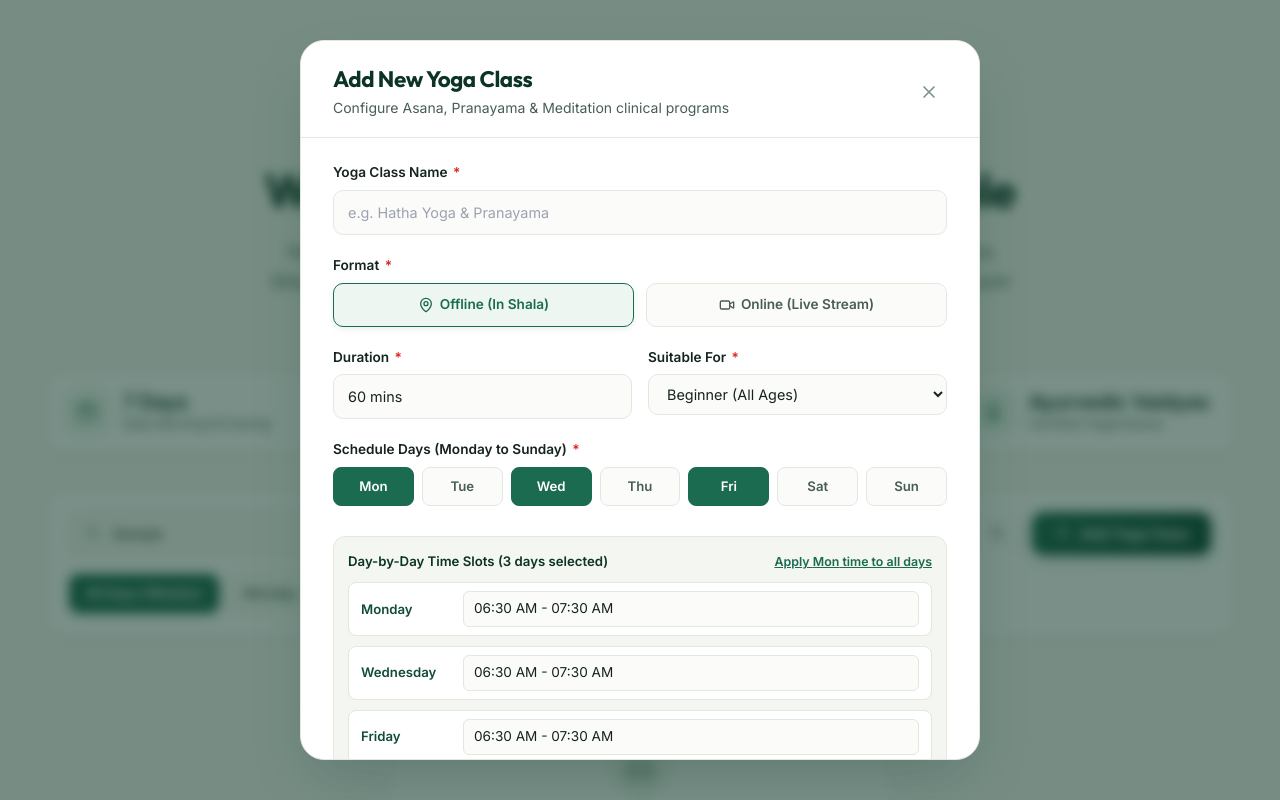
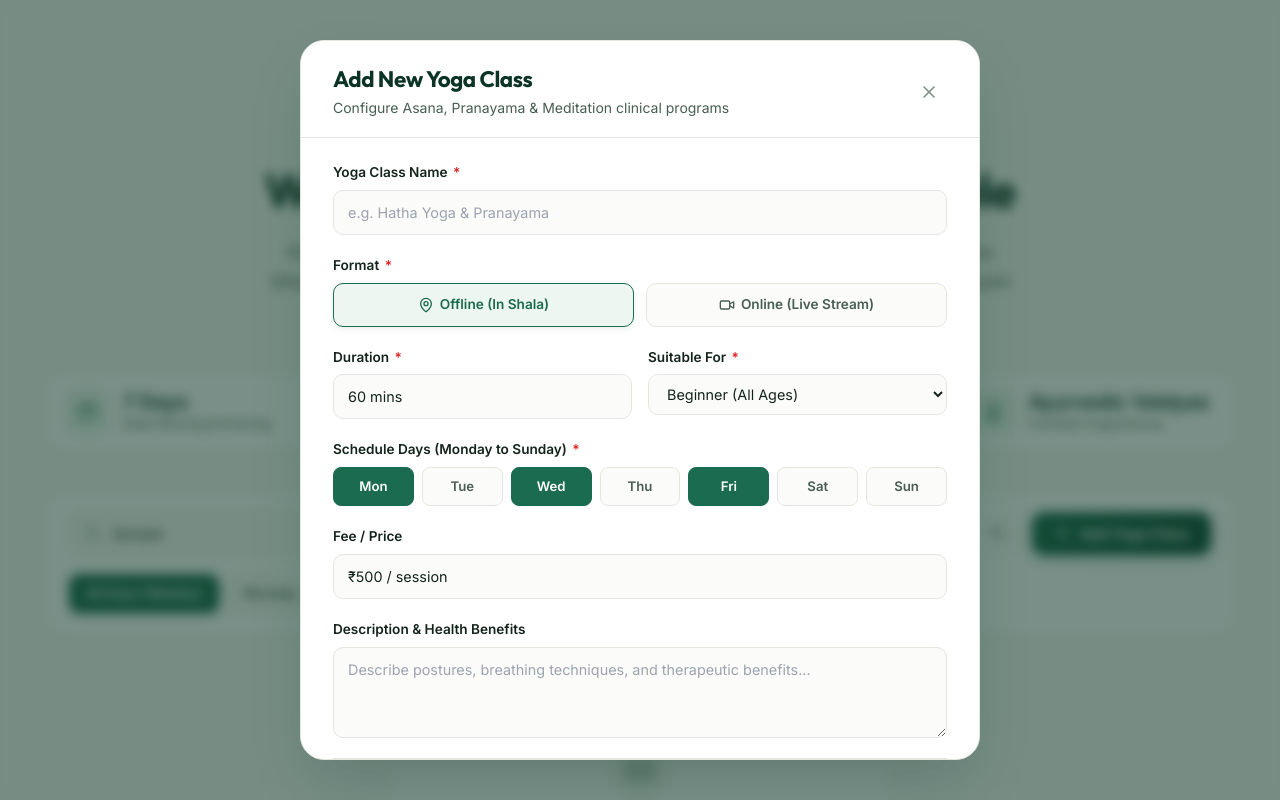
Before and after one commit to fahadmb123/Jeevayurniketan-ayurveda-app, a React (Vite) app in the folder frontend/: page /yoga in a window 1280 px wide. Both pictures are taken after typing "Sample" into the empty fields and a click on the button "Add Yoga Class". Shown: the top 800 px of the page. Built offline with nearby package versions, Linux system fonts and the light colour scheme.

Commit message:
refactor(yoga): remove time fields, only keep schedule days (Mon-Sun)

```diff
--- a/frontend/src/features/yoga/components/YogaClassCard.tsx
+++ b/frontend/src/features/yoga/components/YogaClassCard.tsx
@@ -80,7 +80,7 @@ export const YogaClassCard: React.FC<YogaClassCardProps> = ({
           )}
         </div>
 
-        {/* Days & Time Schedule */}
+        {/* Days Schedule */}
         <div className="yoga-card__days-schedule">
           <div className="yoga-card__days-row">
             {ALL_DAYS_SHORT.map((day) => {
@@ -96,26 +96,6 @@ export const YogaClassCard: React.FC<YogaClassCardProps> = ({
               );
             })}
           </div>
-
-          {session.scheduleItems &&
-          session.scheduleItems.length > 1 &&
-          session.scheduleItems.some(
-            (item) => item.time.trim() !== session.scheduleItems![0].time.trim()
-          ) ? (
-            <div className="yoga-card__day-times-list">
-              {session.scheduleItems.map((item) => (
-                <div key={item.day} className="yoga-card__day-time-badge">
-                  <span className="yoga-card__day-badge-name">{item.day.slice(0, 3)}</span>
-                  <span className="yoga-card__day-badge-time">{item.time}</span>
-                </div>
-              ))}
-            </div>
-          ) : (
-            <div className="yoga-card__time-row">
-              <Clock size={14} />
-              <span>{session.time}</span>
-            </div>
-          )}
         </div>
 
         {/* Metadata Details */}
--- a/frontend/src/features/yoga/components/YogaClassModal.tsx
+++ b/frontend/src/features/yoga/components/YogaClassModal.tsx
@@ -23,24 +23,6 @@ const DURATION_PRESETS = [
   '120 mins',
 ];
 
-const computeSummaryTime = (items: { day: DayOfWeek; time: string }[]): string => {
-  if (!items || items.length === 0) return '';
-  const firstTime = items[0].time.trim();
-  const allSame = items.every((i) => i.time.trim() === firstTime);
-  if (allSame) {
-    return firstTime;
-  }
-  const groups: Record<string, string[]> = {};
-  items.forEach((item) => {
-    const t = item.time.trim() || 'TBD';
-    if (!groups[t]) groups[t] = [];
-    groups[t].push(item.day.slice(0, 3));
-  });
-  return Object.entries(groups)
-    .map(([time, days]) => `${days.join(', ')}: ${time}`)
-    .join(' | ');
-};
-
 interface FormContentProps {
   initialData?: YogaSession | null;
   onClose: () => void;
@@ -56,40 +38,23 @@ const YogaClassFormContent: React.FC<FormContentProps> = ({
 
   const [formData, setFormData] = useState<YogaFormData>(() => {
     if (initialData) {
-      const initialDays = initialData.days || ['Monday', 'Wednesday', 'Friday'];
-      const defaultTime = initialData.time || '06:30 AM - 07:30 AM';
-      const scheduleItems =
-        initialData.scheduleItems && initialData.scheduleItems.length > 0
-          ? initialData.scheduleItems
-          : initialDays.map((d) => ({ day: d, time: defaultTime }));
-
       return {
         title: initialData.title || '',
         duration: initialData.duration || '60 mins',
         format: initialData.format || 'offline',
         suitableFor: initialData.suitableFor || SUITABLE_FOR_OPTIONS[0],
-        days: initialDays,
-        time: initialData.time || defaultTime,
-        scheduleItems,
+        days: initialData.days || ['Monday', 'Wednesday', 'Friday'],
         description: initialData.description || '',
         price: initialData.price || '₹500 / session',
       };
     }
-
-    const defaultDays: DayOfWeek[] = ['Monday', 'Wednesday', 'Friday'];
-    const defaultSchedule = defaultDays.map((d) => ({
-      day: d,
-      time: '06:30 AM - 07:30 AM',
-    }));
 
     return {
       title: '',
       duration: '60 mins',
       format: 'offline',
       suitableFor: SUITABLE_FOR_OPTIONS[0],
-      days: defaultDays,
-      time: '06:30 AM - 07:30 AM',
-      scheduleItems: defaultSchedule,
+      days: ['Monday', 'Wednesday', 'Friday'],
       description: '',
       price: '₹500 / session',
     };
@@ -103,53 +68,16 @@ const YogaClassFormContent: React.FC<FormContentProps> = ({
       const exists = prev.days.includes(day);
       if (exists) {
         if (prev.days.length === 1) return prev; // At least one day must be selected
-        const newDays = prev.days.filter((d) => d !== day);
-        const newSchedule = (prev.scheduleItems || []).filter((item) => item.day !== day);
         return {
           ...prev,
-          days: newDays,
-          scheduleItems: newSchedule,
-          time: computeSummaryTime(newSchedule),
+          days: prev.days.filter((d) => d !== day),
         };
       } else {
-        const newDays = [...prev.days, day];
-        const defaultTime =
-          prev.scheduleItems?.[0]?.time || prev.time || '06:30 AM - 07:30 AM';
-        const newSchedule = [...(prev.scheduleItems || []), { day, time: defaultTime }];
         return {
           ...prev,
-          days: newDays,
-          scheduleItems: newSchedule,
-          time: computeSummaryTime(newSchedule),
+          days: [...prev.days, day],
         };
       }
-    });
-  };
-
-  const handleDayTimeChange = (day: DayOfWeek, newTime: string) => {
-    setFormData((prev) => {
-      const updatedSchedule = (prev.scheduleItems || []).map((item) =>
-        item.day === day ? { ...item, time: newTime } : item
-      );
-      return {
-        ...prev,
-        scheduleItems: updatedSchedule,
-        time: computeSummaryTime(updatedSchedule),
-      };
-    });
-  };
-
-  const handleApplyTimeToAll = (targetTime: string) => {
-    setFormData((prev) => {
-      const updatedSchedule = (prev.scheduleItems || []).map((item) => ({
-        ...item,
-        time: targetTime,
-      }));
-      return {
-        ...prev,
-        scheduleItems: updatedSchedule,
-        time: targetTime,
-      };
     });
   };
 
@@ -159,9 +87,6 @@ const YogaClassFormContent: React.FC<FormContentProps> = ({
     if (!formData.duration.trim()) newErrors.duration = 'Duration is required.';
     if (!formData.suitableFor.trim()) newErrors.suitableFor = 'Please select who this is suitable for.';
     if (formData.days.length === 0) newErrors.days = 'Select at least one day.';
-    if (!formData.scheduleItems || formData.scheduleItems.some((item) => !item.time.trim())) {
-      newErrors.scheduleTimes = 'Please specify a time slot for each selected day.';
-    }
 
     setErrors(newErrors);
     return Object.keys(newErrors).length === 0;
@@ -316,65 +241,6 @@ const YogaClassFormContent: React.FC<FormContentProps> = ({
           {errors.days && <span className="yoga-modal__error-hint">{errors.days}</span>}
         </div>
 
-        {/* Per-Day Time Slot Configuration */}
-        <div className="yoga-modal__field">
-          <div className="yoga-modal__day-times-box">
-            <div className="yoga-modal__day-times-header">
-              <span className="yoga-modal__day-times-title">
-                Day-by-Day Time Slots ({formData.days.length}{' '}
-                {formData.days.length === 1 ? 'day' : 'days'} selected)
-              </span>
-              {formData.scheduleItems && formData.scheduleItems.length > 1 && (
-                <button
-                  type="button"
-                  className="yoga-modal__btn-apply-all"
-                  onClick={() =>
-                    handleApplyTimeToAll(
-                      formData.scheduleItems?.[0]?.time || '06:30 AM - 07:30 AM'
-                    )
-                  }
-                >
-                  Apply {formData.scheduleItems[0].day.slice(0, 3)} time to all days
-                </button>
-              )}
-            </div>
-
-            {formData.scheduleItems?.map((item) => (
-              <div key={item.day} className="yoga-modal__day-time-row">
-                <span className="yoga-modal__day-label">{item.day}</span>
-                <input
-                  type="text"
-                  list="yoga-time-presets"
-                  className="yoga-modal__day-time-input"
-                  placeholder="e.g. 06:30 AM - 07:30 AM"
-                  value={item.time}
-                  onChange={(e) => handleDayTimeChange(item.day, e.target.value)}
-                />
-              </div>
-            ))}
-
-            <datalist id="yoga-time-presets">
-              <option value="06:00 AM - 07:00 AM" />
-              <option value="06:30 AM - 07:30 AM" />
-              <option value="07:00 AM - 08:00 AM" />
-              <option value="07:30 AM - 08:30 AM" />
-              <option value="08:00 AM - 09:00 AM" />
-              <option value="08:30 AM - 09:30 AM" />
-              <option value="10:00 AM - 11:00 AM" />
-              <option value="04:30 PM - 05:30 PM" />
-              <option value="05:00 PM - 06:00 PM" />
-              <option value="05:30 PM - 06:30 PM" />
-              <option value="06:00 PM - 07:00 PM" />
-              <option value="06:30 PM - 07:30 PM" />
-              <option value="07:30 PM - 08:30 PM" />
-            </datalist>
-
-            {errors.scheduleTimes && (
-              <span className="yoga-modal__error-hint">{errors.scheduleTimes}</span>
-            )}
-          </div>
-        </div>
-
         {/* Fee / Price */}
         <div className="yoga-modal__field">
           <label htmlFor="yoga-price">Fee / Price</label>
--- a/frontend/src/features/yoga/types/yoga.types.ts
+++ b/frontend/src/features/yoga/types/yoga.types.ts
@@ -41,8 +41,8 @@ export interface YogaSession {
   format: YogaFormat;         // 'online' | 'offline'
   suitableFor: string;        // e.g. "Beginner (All Ages)"
   days: DayOfWeek[];          // ['Monday', 'Wednesday', 'Friday']
-  time: string;               // e.g. "06:30 AM - 07:30 AM"
-  scheduleItems?: DayScheduleItem[]; // Per-day specific time slots
+  time?: string;              // Optional time slot
+  scheduleItems?: DayScheduleItem[];
   description: string;
   level?: YogaLevel;
   ageGroup?: string;
@@ -61,8 +61,8 @@ export interface YogaFormData {
   format: YogaFormat;
   suitableFor: string;
   days: DayOfWeek[];
-  time: string;
-  scheduleItems?: DayScheduleItem[]; // Per-day specific time slots
+  time?: string;
+  scheduleItems?: DayScheduleItem[];
   description: string;
   level?: YogaLevel;
   ageGroup?: string;
```
